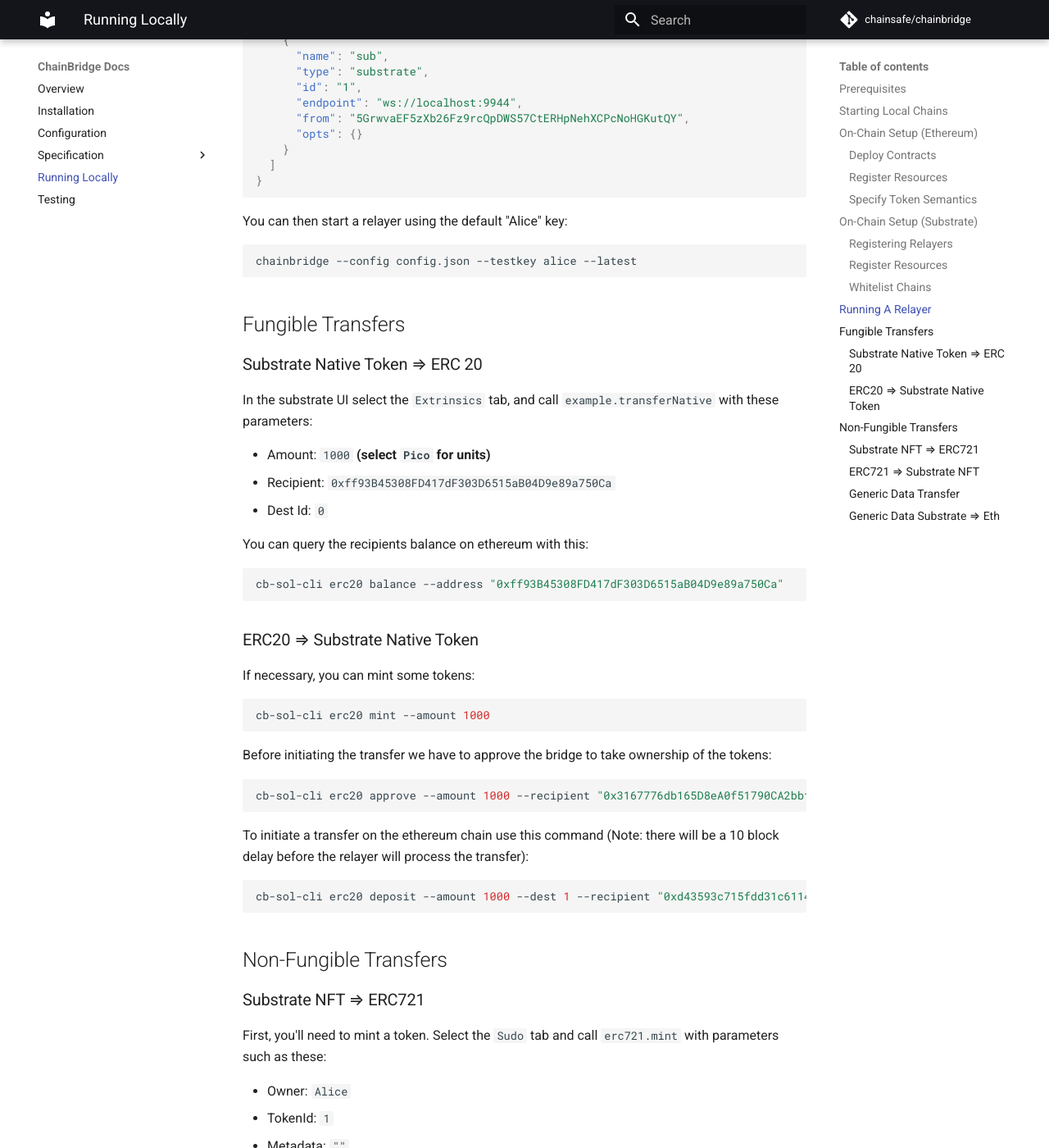
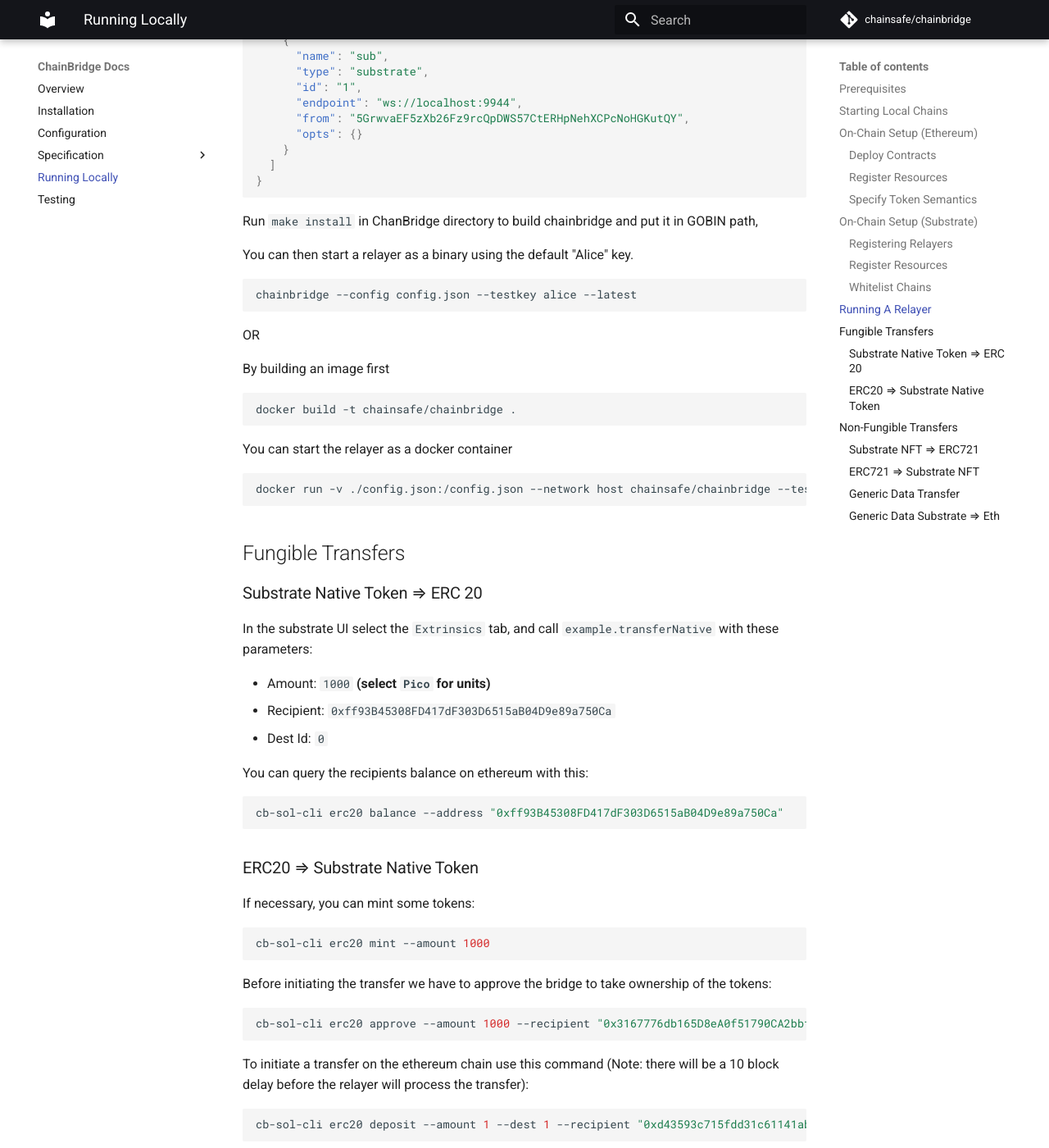
Before and after one commit to ERFANEKHADEMI/ScallopBridge, an MkDocs documentation site: the page built from docs/local.md, in a window 1280 px wide and 1400 px high, scrolled down 3696 px. Shown: the whole window at 82% size. Built offline with MkDocs 1.6.1 and Material for MkDocs 9.7.7, drawn with Linux system fonts in a browser that asks for light colours; comment, search, counter and statistics services are not loaded.

Commit message:
docs update (#542)
* update docs. ChainBridge local running documentation small update, related to rleayers running section.

* Update docs/local.md

Co-authored-by: Oleksii Matiiasevych <lastperson@gmail.com>

* Update docs/local.md

Co-authored-by: David Ansermino <david@chainsafe.io>

* Update docs/local.md

Co-authored-by: Oleksii Matiiasevych <lastperson@gmail.com>

* Update docs/local.md

Co-authored-by: Oleksii Matiiasevych <lastperson@gmail.com>

* update local running guide. script that sent erc20 from eth to sub update with new amount. old amount lead to error on sub chain

Co-authored-by: Oleksii Matiiasevych <lastperson@gmail.com>
Co-authored-by: David Ansermino <david@chainsafe.io>

````diff
--- a/docs/local.md
+++ b/docs/local.md
@@ -166,10 +166,27 @@ Here is an example config file for a single relayer ("Alice") using the contract
 }
 ```
 
-You can then start a relayer using the default "Alice" key:
+
+Run ``` make install ``` in ChanBridge directory to build chainbridge and put it in GOBIN path,
+
+
+You can then start a relayer as a binary using the default "Alice" key.
 
 ```bash
 chainbridge --config config.json --testkey alice --latest
+```
+
+OR
+
+By building an image first
+
+```bash
+docker build -t chainsafe/chainbridge .
+```
+You can start the relayer as a docker container
+
+```bash
+docker run -v ./config.json:/config.json --network host chainsafe/chainbridge --testkey alice --latest
 ```
 
 ## Fungible Transfers
@@ -205,7 +222,7 @@ cb-sol-cli erc20 approve --amount 1000 --recipient "0x3167776db165D8eA0f51790CA2
 To initiate a transfer on the ethereum chain use this command (Note: there will be a 10 block delay before the relayer will process the transfer):
 
 ```bash
-cb-sol-cli erc20 deposit --amount 1000 --dest 1 --recipient "0xd43593c715fdd31c61141abd04a99fd6822c8558854ccde39a5684e7a56da27d" --resourceId "0x000000000000000000000000000000c76ebe4a02bbc34786d860b355f5a5ce00"
+cb-sol-cli erc20 deposit --amount 1 --dest 1 --recipient "0xd43593c715fdd31c61141abd04a99fd6822c8558854ccde39a5684e7a56da27d" --resourceId "0x000000000000000000000000000000c76ebe4a02bbc34786d860b355f5a5ce00"
 ```
 
 ## Non-Fungible Transfers
````
